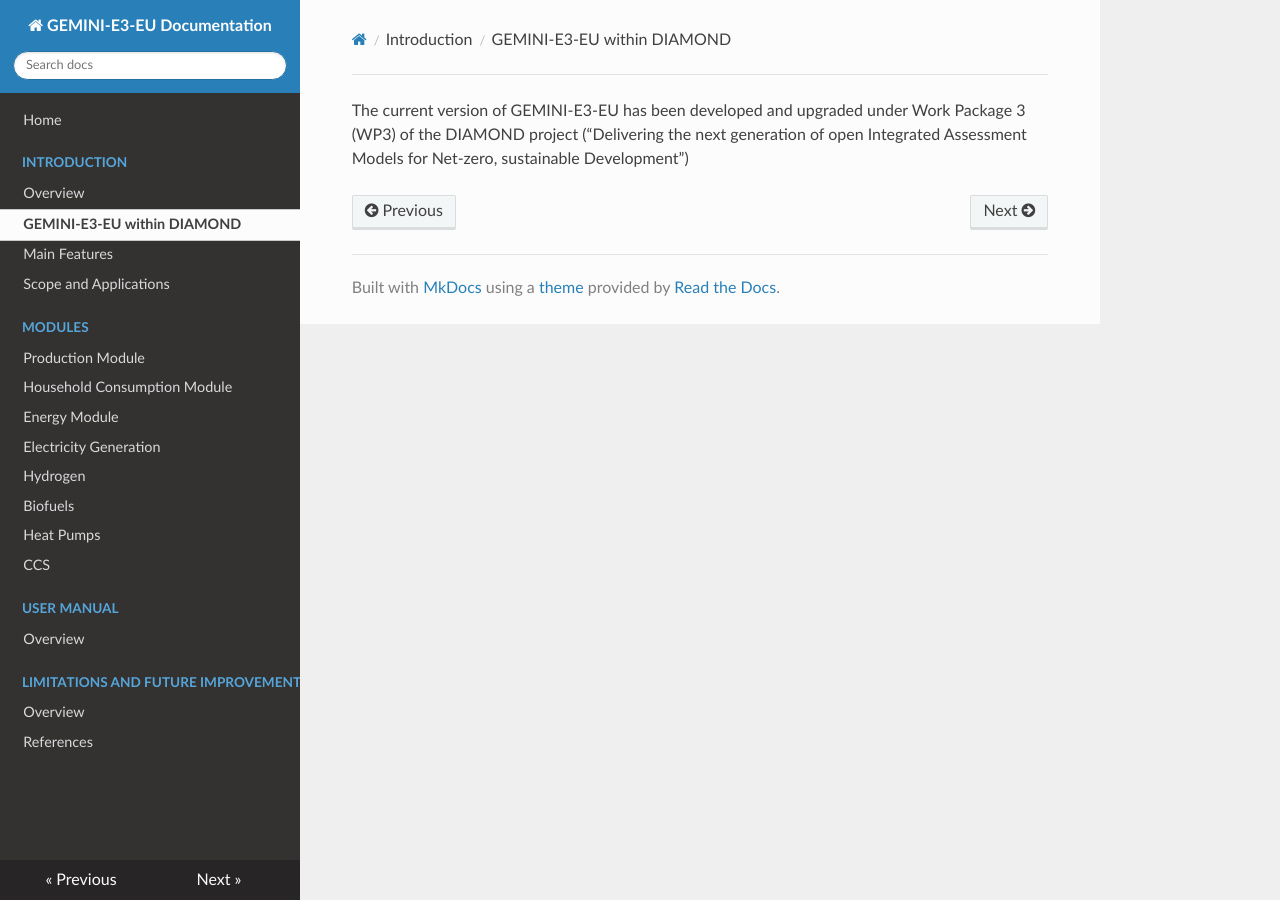
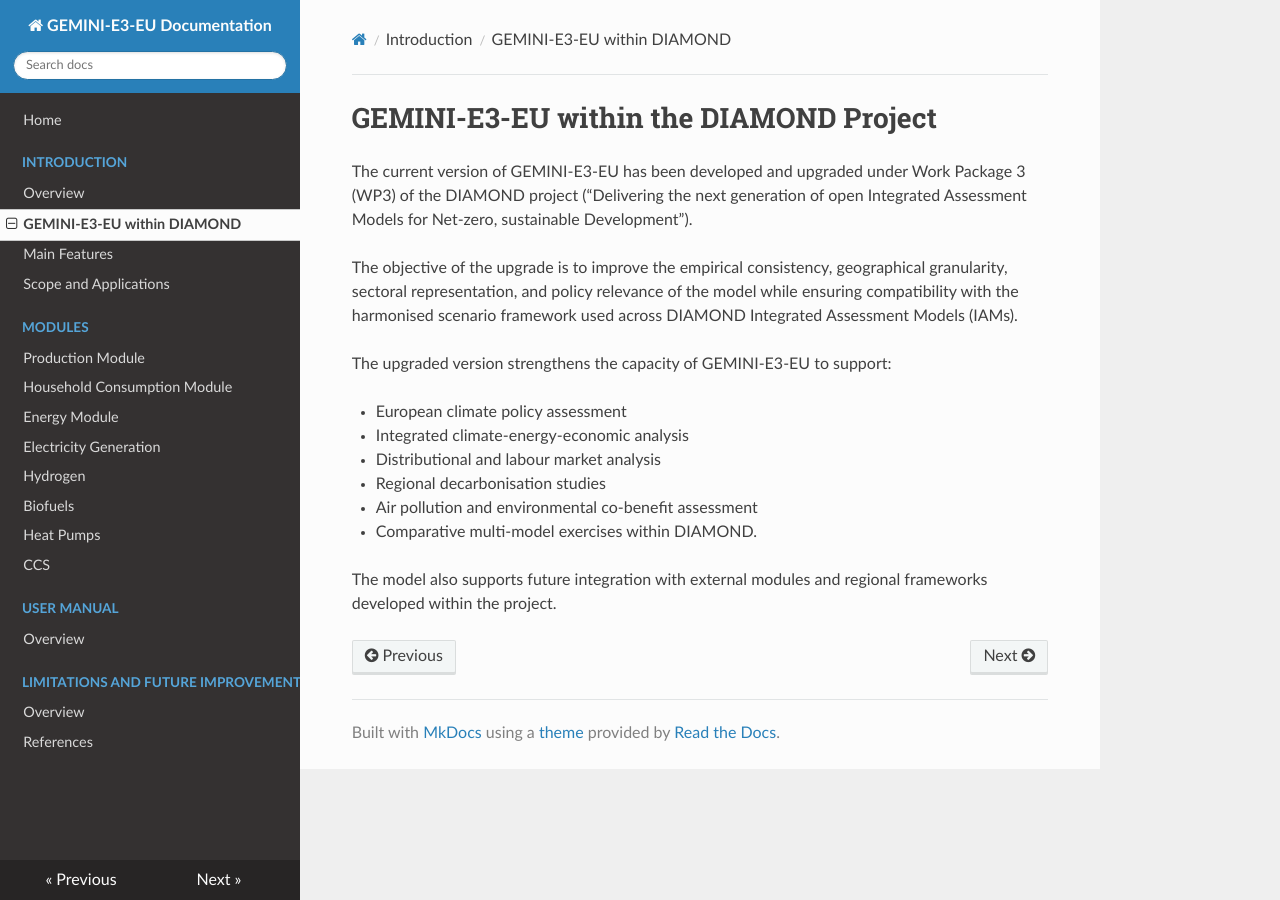
Before and after one commit to Perdana-Sigit/GEMINI-E3-EU, an MkDocs documentation site: the page built from docs/introduction/diamond.md, in a window 1280 px wide. Built offline with MkDocs 1.6.1, drawn with Linux system fonts in a browser that asks for light colours; nearby versions of some CDN libraries.

Commit message:
Update diamond.md

```diff
--- a/docs/introduction/diamond.md
+++ b/docs/introduction/diamond.md
@@ -1 +1,16 @@
-The current version of GEMINI-E3-EU has been developed and upgraded under Work Package 3 (WP3) of the DIAMOND project (“Delivering the next generation of open Integrated Assessment Models for Net-zero, sustainable Development”)
+# GEMINI-E3-EU within the DIAMOND Project
+
+The current version of GEMINI-E3-EU has been developed and upgraded under Work Package 3 (WP3) of the DIAMOND project (“Delivering the next generation of open Integrated Assessment Models for Net-zero, sustainable Development”).
+
+The objective of the upgrade is to improve the empirical consistency, geographical granularity, sectoral representation, and policy relevance of the model while ensuring compatibility with the harmonised scenario framework used across DIAMOND Integrated Assessment Models (IAMs).
+
+The upgraded version strengthens the capacity of GEMINI-E3-EU to support:
+
+-	European climate policy assessment
+- Integrated climate-energy-economic analysis
+- Distributional and labour market analysis
+- Regional decarbonisation studies
+- Air pollution and environmental co-benefit assessment
+- Comparative multi-model exercises within DIAMOND.
+
+The model also supports future integration with external modules and regional frameworks developed within the project.
```
